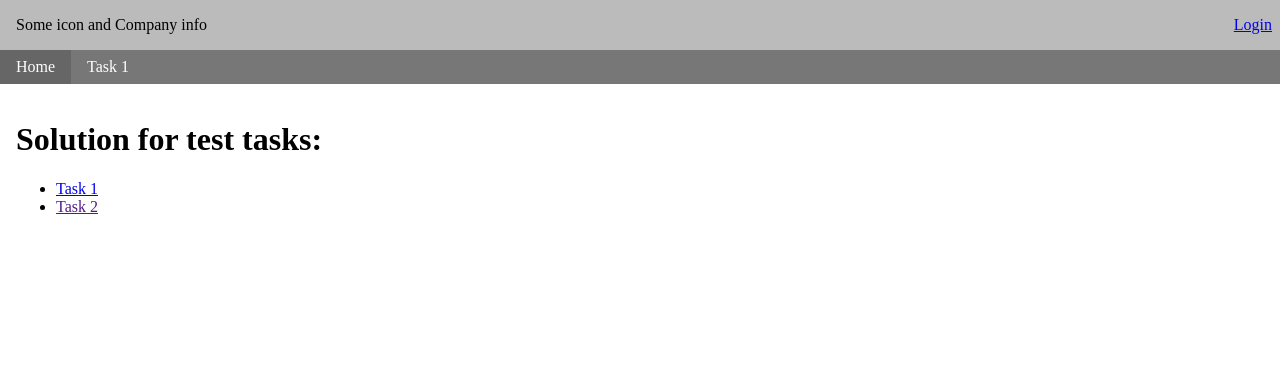
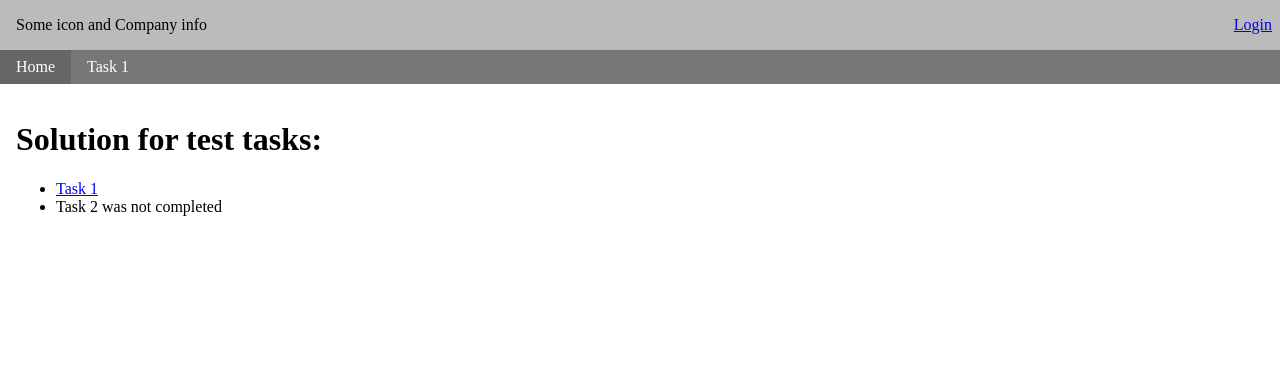
Before and after one commit to Dybov/testtask, a Flask app: page / in a window 1280 px wide. Shown: the top 390 px of the page. Run offline with Flask 2, Linux system fonts and the light colour scheme; data comes from the database, SQL or seed files in the repository.

Commit message:
Turn off Task2 link because it was not completed

```diff
--- a/templates/index.html
+++ b/templates/index.html
@@ -5,7 +5,7 @@
     <h1>Solution for test tasks:</h1>
     <ul>
       <li><a href="{{ url_for('auth.user_list') }}">Task 1</a></li>
-      <li><a href="">Task 2</a></li>
+      <li>Task 2 was not completed</li>
     </ul>
   </div>
 {% endblock %}
```
